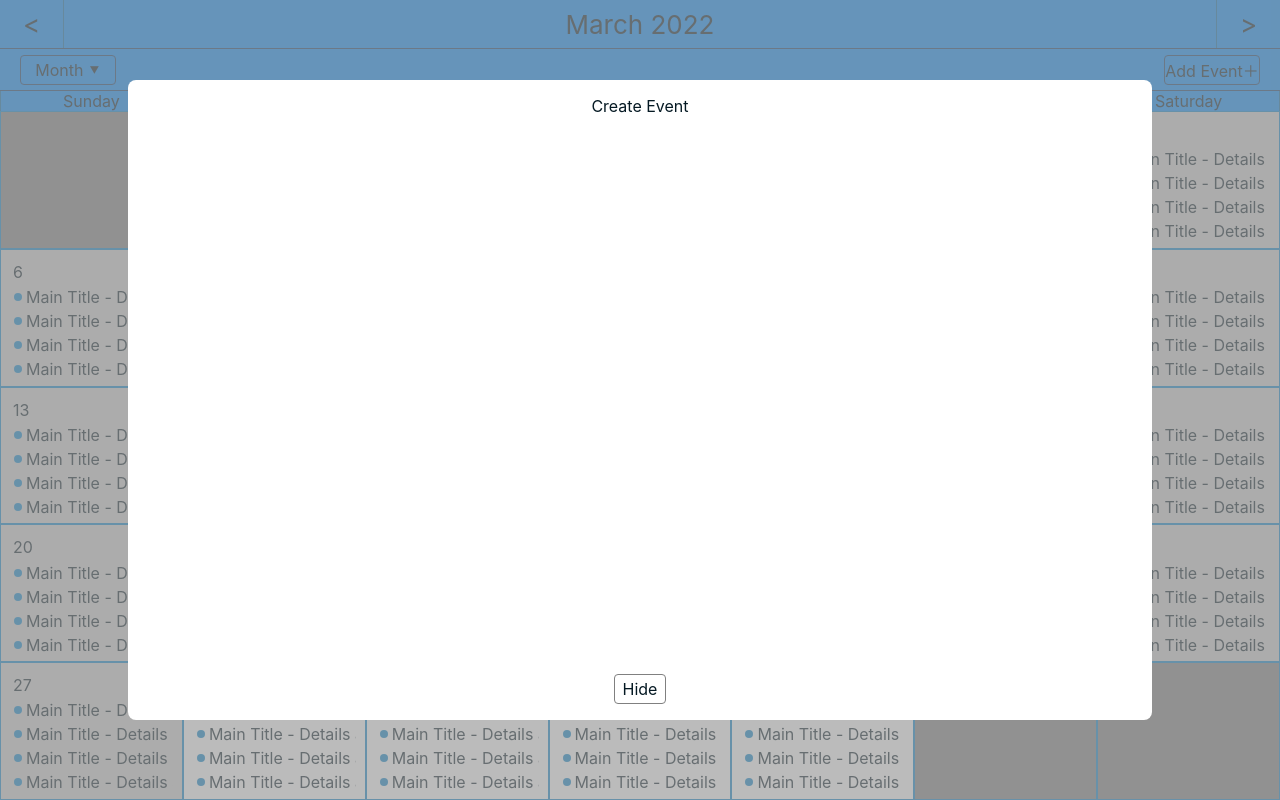
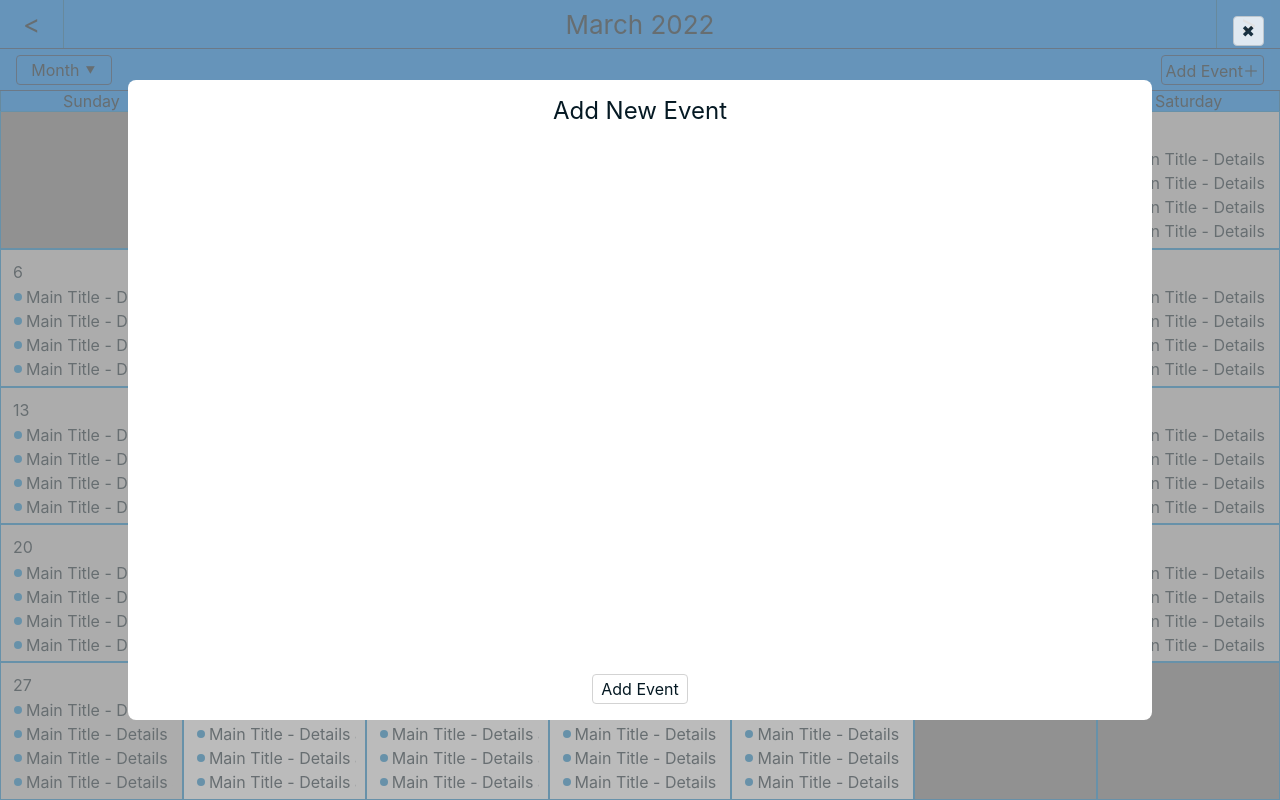
Before and after one commit to malee31/React-Calendar, a React (Create React App) app: page / in a window 1280 px wide. Both pictures are taken after a click on the element "Add Event＋". Built offline with nearby package versions, Linux system fonts and the light colour scheme.

Commit message:
Added dismissing modal by clicking overlay and moved buttons

```diff
--- a/src/Components/CreateEventModal.js
+++ b/src/Components/CreateEventModal.js
@@ -1,6 +1,6 @@
 import "../styles/createEventModal.css"
 import store, { rState } from "../ReduxStore";
-import { useEffect, useState } from "react";
+import { useEffect, useRef, useState } from "react";
 
 export default function CreateEventModal() {
 	const [show, setShow] = useState(rState().modalVisibility);
@@ -10,18 +10,34 @@ export default function CreateEventModal() {
 		});
 	}, []);
 
+	const overlayRef = useRef();
+
+	const hide = () => {
+		store.dispatch({
+			type: "SET_EVENT_MODAL_VISIBILITY",
+			visible: false
+		});
+	};
+
 	return show && (
-		<div className="create-event-modal-overlay">
+		<div ref={overlayRef} className="create-event-modal-overlay" onClick={e => {
+			if(e.target === overlayRef.current) {
+				hide();
+			}
+		}}>
+			<div
+				className="create-event-modal-hide-button"
+				onClick={hide}
+			>
+				✖
+			</div>
 			<div className="create-event-modal">
-				Create Event
+				<h2 className="create-event-modal-title">Add New Event</h2>
 				<div
-					className="create-event-modal-hide-button"
-					onClick={() => store.dispatch({
-						type: "SET_EVENT_MODAL_VISIBILITY",
-						visible: false
-					})}
+					className="create-event-modal-button"
+					onClick={() => {}}
 				>
-					Hide
+					Add Event
 				</div>
 			</div>
 		</div>
--- a/src/styles/calendarParts.css
+++ b/src/styles/calendarParts.css
@@ -47,9 +47,9 @@
 	flex-direction: column;
 	justify-content: center;
 	align-content: center;
-	width: 6rem;
+	min-width: 6rem;
 	height: 80%;
-	margin: 0 .25rem;
+	padding: 0 .25rem;
 	border-radius: .25rem;
 	border: 1px solid var(--dark);
 	cursor: pointer;
--- a/src/styles/createEventModal.css
+++ b/src/styles/createEventModal.css
@@ -24,9 +24,28 @@
 	background-color: var(--secondary);
 }
 
+.create-event-modal-title {
+	font-weight: normal;
+	margin: 0;
+	padding-bottom: .25rem;
+}
+
 .create-event-modal-hide-button {
+	position: absolute;
+	top: 1rem;
+	right: 1rem;
+	background-color: var(--secondary);
+	opacity: .8;
 	border-radius: .25rem;
-	border: 1px solid gray;
+	border: 1px solid lightgray;
 	padding: .25rem .5rem;
 	cursor: pointer;
 }
+
+.create-event-modal-button {
+	background-color: var(--secondary);
+	border-radius: .25rem;
+	border: 1px solid lightgray;
+	padding: .25rem .5rem;
+	cursor: pointer;
+}
```
